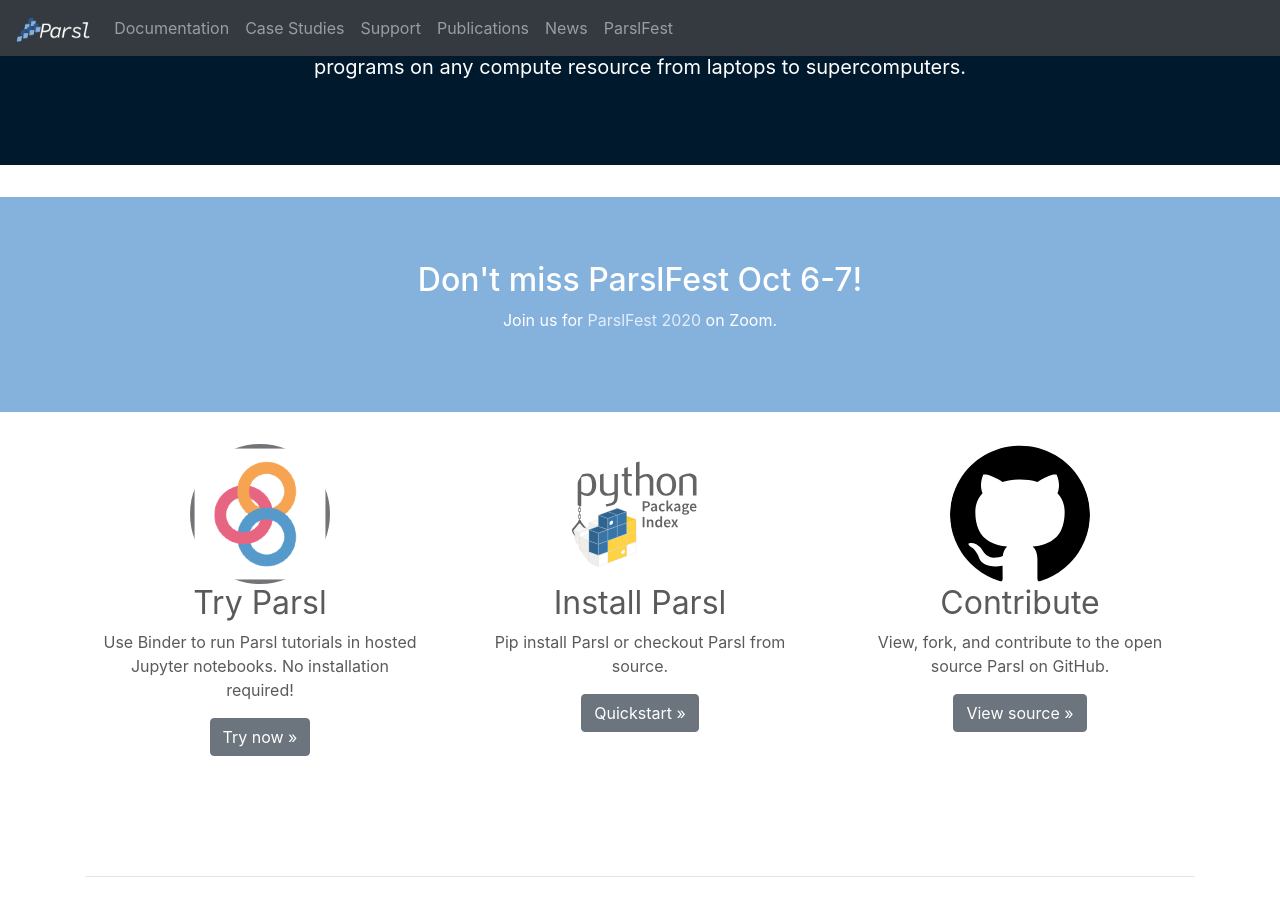
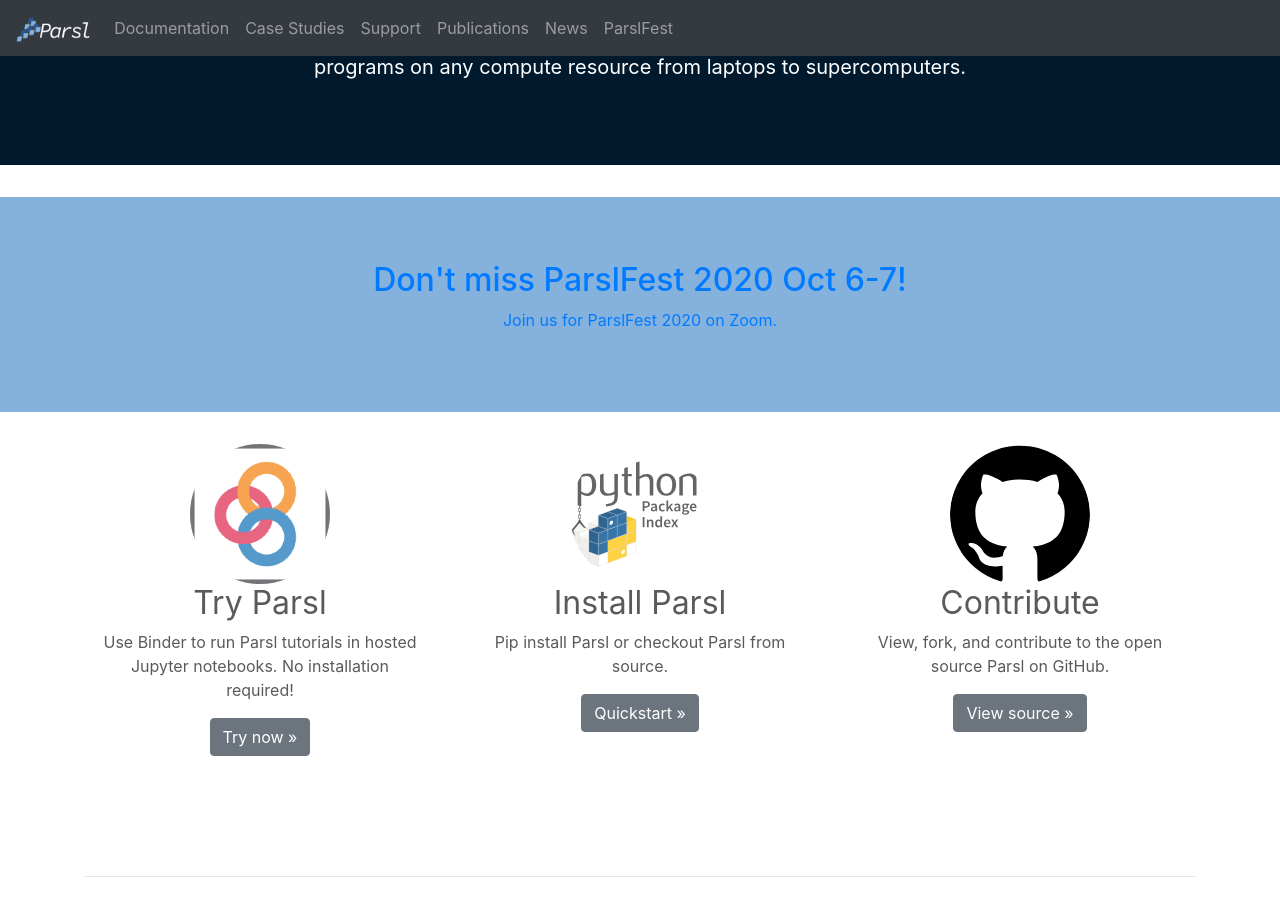
Before and after one commit to Parsl/parsl.github.io, a Jekyll site: the page built from index.html, in a window 1280 px wide and 900 px high, scrolled down 459 px. Built offline with Jekyll 4.4.1, drawn with Linux system fonts in a browser that asks for light colours.

Commit message:
Update index.html

```diff
--- a/index.html
+++ b/index.html
@@ -13,8 +13,8 @@
 
     <div class="jumbotron jumbotron-fluid parslfest-banner">
         <div class="container text-center">
-            <h2 style="font-color: white;">Don't miss ParslFest Oct 6-7!</h2>
-            <p>Join us for <a href='parslfest2020.html'><span style="color:#e1edfa">ParslFest 2020</span></a> on Zoom. </p>
+            <h2 style="font-color: white;"><a href='parslfest2020.html'>Don't miss ParslFest 2020 Oct 6-7!</a></h2>
+            <p><a href='parslfest2020.html'>Join us for ParslFest 2020 on Zoom.</a> </p>
           </div>
         </div>
 
```
